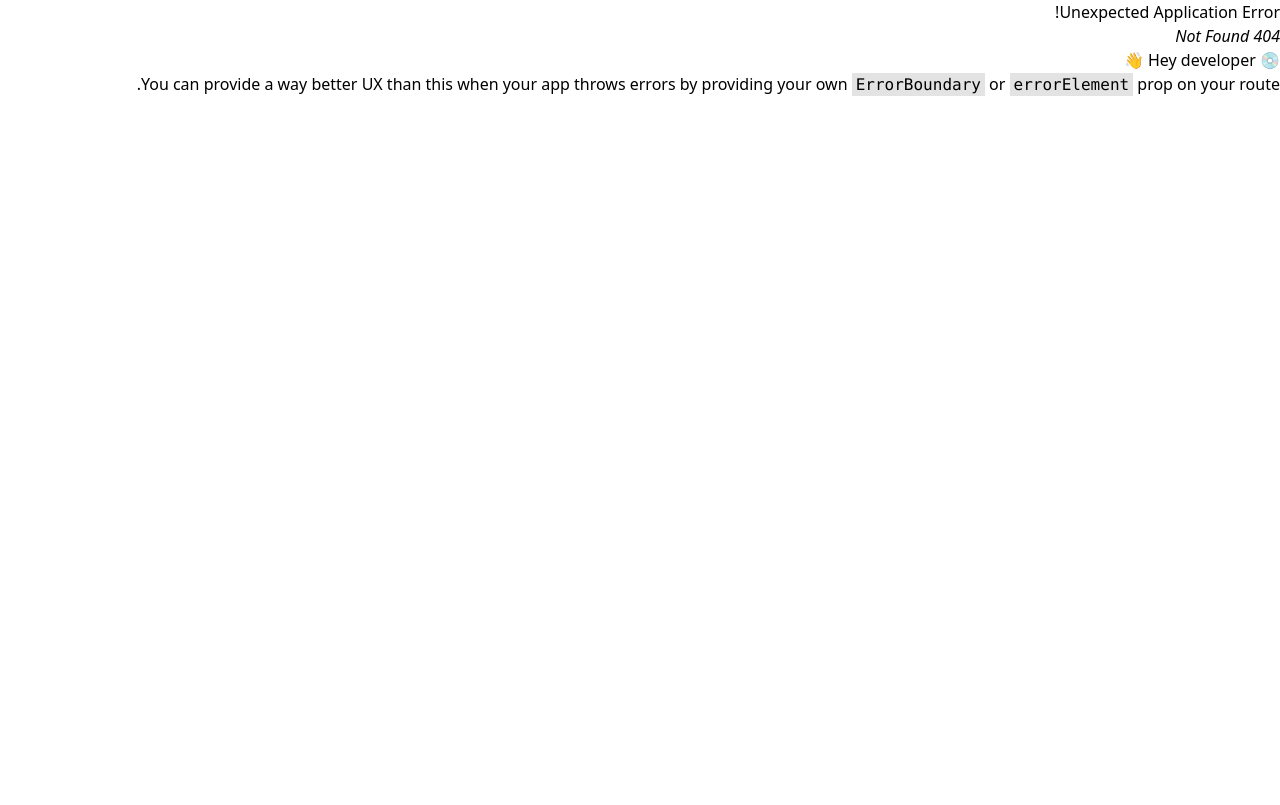
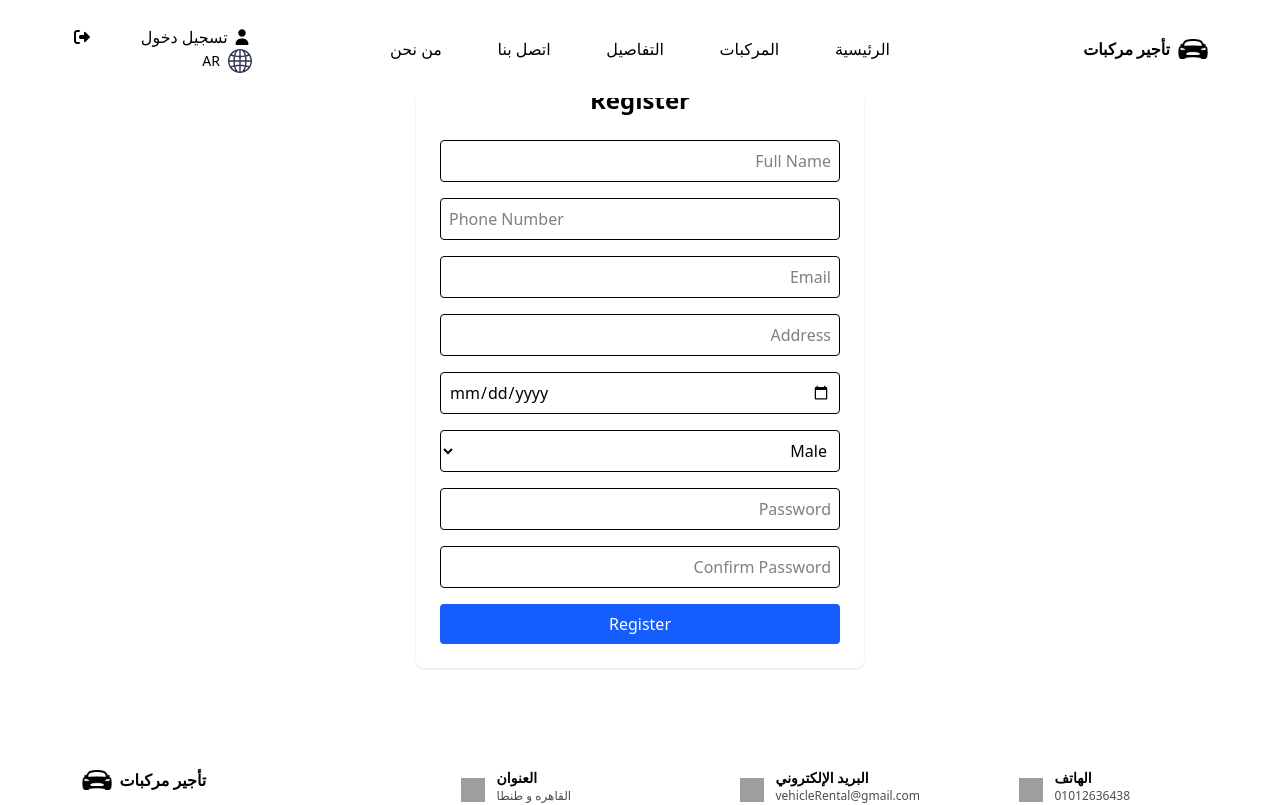
Before and after one commit to ITI-GP/vehicle-rental-website, a React (Vite) app: page /register in a window 1280 px wide. Before the commit this address had no page. Shown: the top 805 px of the page. Built offline with nearby package versions, Linux system fonts and the light colour scheme; grey boxes are pictures that could not be loaded.

Commit message:
LoginRegisterSupabase

```diff
--- a/package.json
+++ b/package.json
@@ -11,6 +11,7 @@
   },
   "dependencies": {
     "@fortawesome/fontawesome-free": "^7.0.0",
+    "@supabase/supabase-js": "^2.53.0",
     "@tailwindcss/vite": "^4.1.11",
     "bootstrap": "^5.3.7",
     "bootstrap-icons": "^1.13.1",
--- /dev/null
+++ b/src/Auth/Login/Login.jsx
@@ -0,0 +1,58 @@
+import { useState } from "react";
+import { supabase } from "./../../Lib/supabaseClient";
+import { useNavigate } from "react-router-dom";
+
+export default function Login() {
+  const [email, setEmail] = useState("");
+  const [password, setPassword] = useState("");
+  const [message, setMessage] = useState("");
+
+  const navigate = useNavigate();
+
+  const handleLogin = async (e) => {
+    e.preventDefault();
+    const { data, error } = await supabase.auth.signInWithPassword({
+      email,
+      password,
+    });
+
+    if (error) {
+      setMessage(error.message);
+    } else {
+      setMessage("Login successful!");
+      console.log(data);
+      navigate("/"); // ✅ التوجيه لصفحة home بعد النجاح
+    }
+  };
+
+  return (
+    <div className="p-8 max-w-md mx-auto">
+      <h2 className="text-2xl font-bold mb-4">Login</h2>
+      <form onSubmit={handleLogin} className="space-y-4">
+        <input
+          type="email"
+          placeholder="Email"
+          className="w-full p-2 border rounded"
+          value={email}
+          onChange={(e) => setEmail(e.target.value)}
+          required
+        />
+        <input
+          type="password"
+          placeholder="Password"
+          className="w-full p-2 border rounded"
+          value={password}
+          onChange={(e) => setPassword(e.target.value)}
+          required
+        />
+        <button
+          type="submit"
+          className="bg-green-500 text-white px-4 py-2 rounded w-full"
+        >
+          Login
+        </button>
+        {message && <p className="text-sm text-gray-700 mt-2">{message}</p>}
+      </form>
+    </div>
+  );
+}
--- /dev/null
+++ b/src/Auth/Register/Register.jsx
@@ -0,0 +1,133 @@
+import { useState } from "react";
+import { supabase } from "./../../Lib/supabaseClient";
+
+export default function Register() {
+  const [name, setName] = useState("");
+  const [phone, setPhone] = useState("");
+  const [email, setEmail] = useState("");
+  const [password, setPassword] = useState("");
+  const [rePassword, setRePassword] = useState("");
+  const [address, setAddress] = useState("");
+  const [dateOfBirth, setDateOfBirth] = useState("");
+  const [gender, setGender] = useState("male");
+  const [message, setMessage] = useState("");
+
+  const handleRegister = async (e) => {
+    e.preventDefault();
+
+    if (password !== rePassword) {
+      setMessage("Passwords do not match.");
+      return;
+    }
+
+    const { data, error } = await supabase.auth.signUp({
+      email,
+      password,
+      options: {
+        data: {
+          name,
+          phone,
+          address,
+          dateOfBirth,
+          gender,
+        },
+      },
+    });
+
+    if (error) {
+      setMessage(error.message);
+    } else {
+      setMessage("Check your email to confirm registration.");
+    }
+  };
+
+  return (
+    <div className="max-w-md mx-auto p-6 bg-white shadow rounded-lg">
+      <h2 className="text-2xl font-bold mb-6 text-center">Register</h2>
+      <form onSubmit={handleRegister} className="space-y-4">
+        <input
+          type="text"
+          placeholder="Full Name"
+          className="w-full p-2 border rounded"
+          value={name}
+          onChange={(e) => setName(e.target.value)}
+          required
+        />
+
+        <input
+          type="tel"
+          placeholder="Phone Number"
+          className="w-full p-2 border rounded"
+          value={phone}
+          onChange={(e) => setPhone(e.target.value)}
+          required
+        />
+
+        <input
+          type="email"
+          placeholder="Email"
+          className="w-full p-2 border rounded"
+          value={email}
+          onChange={(e) => setEmail(e.target.value)}
+          required
+        />
+
+        <input
+          type="text"
+          placeholder="Address"
+          className="w-full p-2 border rounded"
+          value={address}
+          onChange={(e) => setAddress(e.target.value)}
+          required
+        />
+
+        <input
+          type="date"
+          className="w-full p-2 border rounded"
+          value={dateOfBirth}
+          onChange={(e) => setDateOfBirth(e.target.value)}
+          required
+        />
+
+        <select
+          value={gender}
+          onChange={(e) => setGender(e.target.value)}
+          className="w-full p-2 border rounded"
+          required
+        >
+          <option value="male">Male</option>
+          <option value="female">Female</option>
+        </select>
+
+        <input
+          type="password"
+          placeholder="Password"
+          className="w-full p-2 border rounded"
+          value={password}
+          onChange={(e) => setPassword(e.target.value)}
+          required
+        />
+
+        <input
+          type="password"
+          placeholder="Confirm Password"
+          className="w-full p-2 border rounded"
+          value={rePassword}
+          onChange={(e) => setRePassword(e.target.value)}
+          required
+        />
+
+        <button
+          type="submit"
+          className="w-full bg-blue-600 text-white p-2 rounded hover:bg-blue-700"
+        >
+          Register
+        </button>
+
+        {message && (
+          <p className="text-center text-sm text-red-600">{message}</p>
+        )}
+      </form>
+    </div>
+  );
+}
--- /dev/null
+++ b/src/Lib/supabaseClient.js
@@ -0,0 +1,7 @@
+// src/lib/supabaseClient.js
+import { createClient } from '@supabase/supabase-js'
+
+const supabaseUrl = 'https://yprsyzazojwquhpzcwsr.supabase.co'
+const supabaseKey = 'eyJhbGciOiJIUzI1NiIsInR5cCI6IkpXVCJ9.eyJpc3MiOiJzdXBhYmFzZSIsInJlZiI6InlwcnN5emF6b2p3cXVocHpjd3NyIiwicm9sZSI6ImFub24iLCJpYXQiOjE3NTM5NjY0NDEsImV4cCI6MjA2OTU0MjQ0MX0.gKXLIzb9CZup7S12iE0TEtQv0-Z03GsUjHS33Fa72UY'          // استبدليه بمفتاحك
+
+export const supabase = createClient(supabaseUrl, supabaseKey)
--- a/src/router/index.jsx
+++ b/src/router/index.jsx
@@ -10,6 +10,8 @@ import Details from "../components/details/details";
 import ContactUs from './../components/ContactUs/ContactUs';
 import AboutUs from './../components/AboutUs/AboutUs';
 import Vehicles from './../components/Vehicles/Vehicles';
+import Login from './../Auth/Login/Login'
+import Register from './../Auth/Register/Register'
 
 const router = createBrowserRouter(
   createRoutesFromElements(
@@ -20,6 +22,8 @@ const router = createBrowserRouter(
       <Route path="contactus" element={<ContactUs/>}/>
       <Route path="aboutus" element={<AboutUs/>}/>
       <Route path="vehicles" element={<Vehicles/>}/>
+      <Route path="login" element={<Login/>}/>
+      <Route path="register" element={<Register/>}/>
 
 
     </Route>
```
Also changed, not shown: 1 other file (tests, documents, lock files or other folders).
